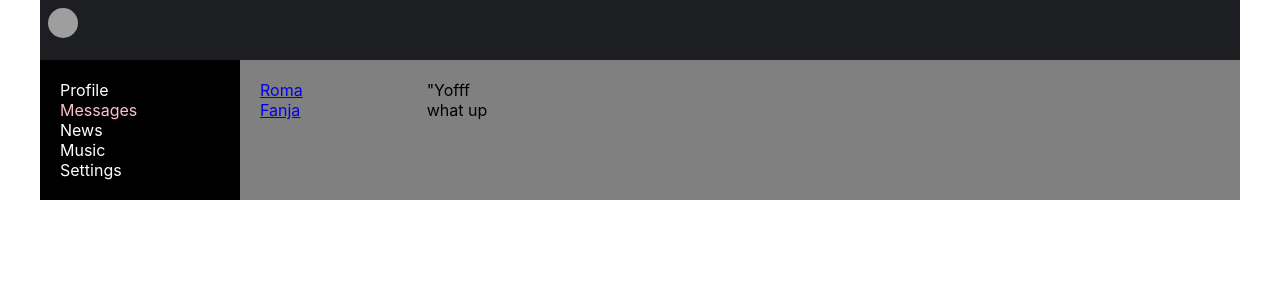
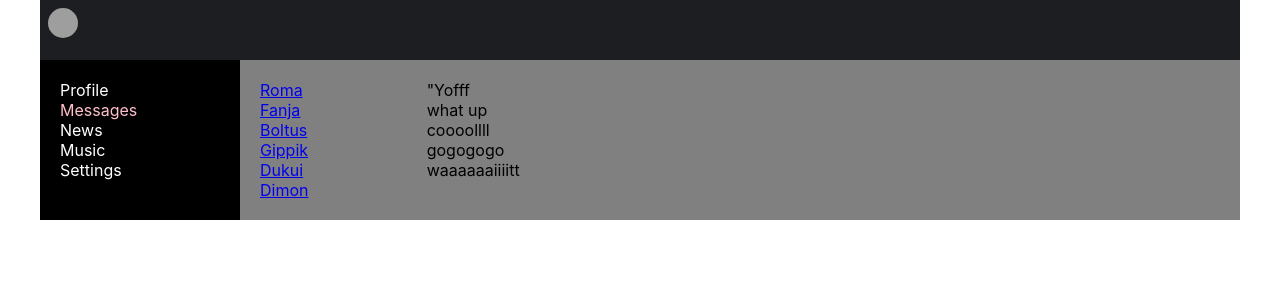
Before and after one commit to RomaRyb/reactSocial, a React (Create React App) app: page /dialogs in a window 1280 px wide. Shown: the top 300 px of the page. Built offline with nearby package versions, Linux system fonts and the light colour scheme; grey boxes are pictures that could not be loaded.

Commit message:
25 - .map method

```diff
--- a/src/components/Dialogs/Dialogs.jsx
+++ b/src/components/Dialogs/Dialogs.jsx
@@ -2,7 +2,7 @@ import React from 'react';
 import s from './Dialogs.module.css';
 import { NavLink } from 'react-router-dom';
 
-let DialogItem = (props) => {
+const DialogItem = (props) => {
     let path = "/dialogs/" + props.id;
     return (
         <div className={`${s.dialog} ${s.active}`}>
@@ -11,7 +11,7 @@ let DialogItem = (props) => {
     )
 }
 
-let Message = (props) => {
+const Message = (props) => {
     return (
         <div className={s.dialog}> {props.message} </div>
     )
@@ -21,11 +21,11 @@ const Dialogs = (props) => {
 
     let dialogsData = [
         {id: 1, name: 'Roma'},
-        {id: 1, name: 'Fanja'},
-        {id: 1, name: 'Boltus'},
-        {id: 1, name: 'Gippik'},
-        {id: 1, name: 'Dukui'},
-        {id: 1, name: 'Dimon'}
+        {id: 2, name: 'Fanja'},
+        {id: 3, name: 'Boltus'},
+        {id: 4, name: 'Gippik'},
+        {id: 5, name: 'Dukui'},
+        {id: 6, name: 'Dimon'}
     ]
 
     let messagesData = [
@@ -36,15 +36,16 @@ const Dialogs = (props) => {
         {id: 5, message: 'waaaaaaiiiitt'}
     ]
 
+    let dialogsElements = dialogsData.map(d => <DialogItem name={d.name} id={d.id} />);
+    let messagesElements = messagesData.map(m => <Message message={m.message} />)
+
     return (
         <div className={s.dialogs}>
             <div className={s.dialogsItems}>
-                <DialogItem name={dialogsData[0].name} id={dialogsData[0].id} />
-                <DialogItem name={dialogsData[1].name} id={dialogsData[1].id} />
+                {dialogsElements}
             </div>
             <div className={s.messages}>
-                <Message message={messagesData[0].message} />
-                <Message message={messagesData[1].message} />
+                {messagesElements}
             </div>
         </div>
     )
```
